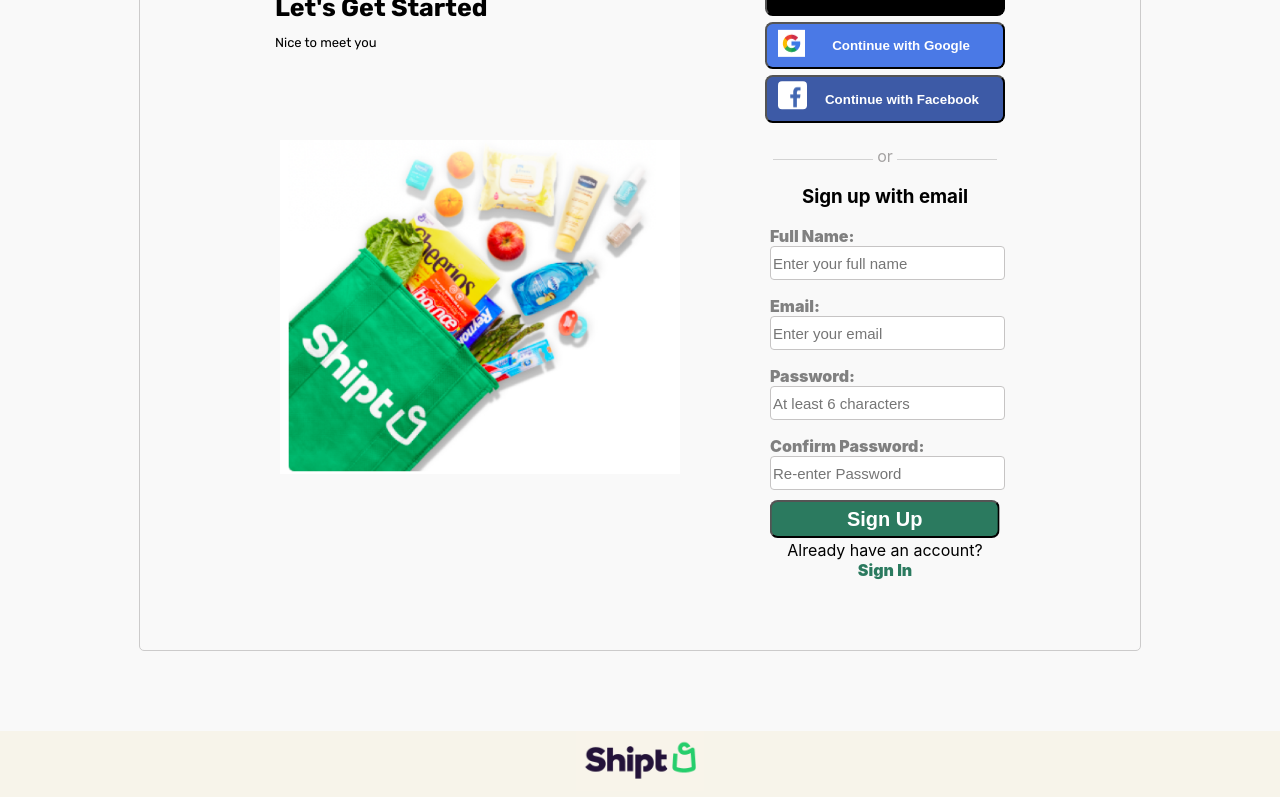
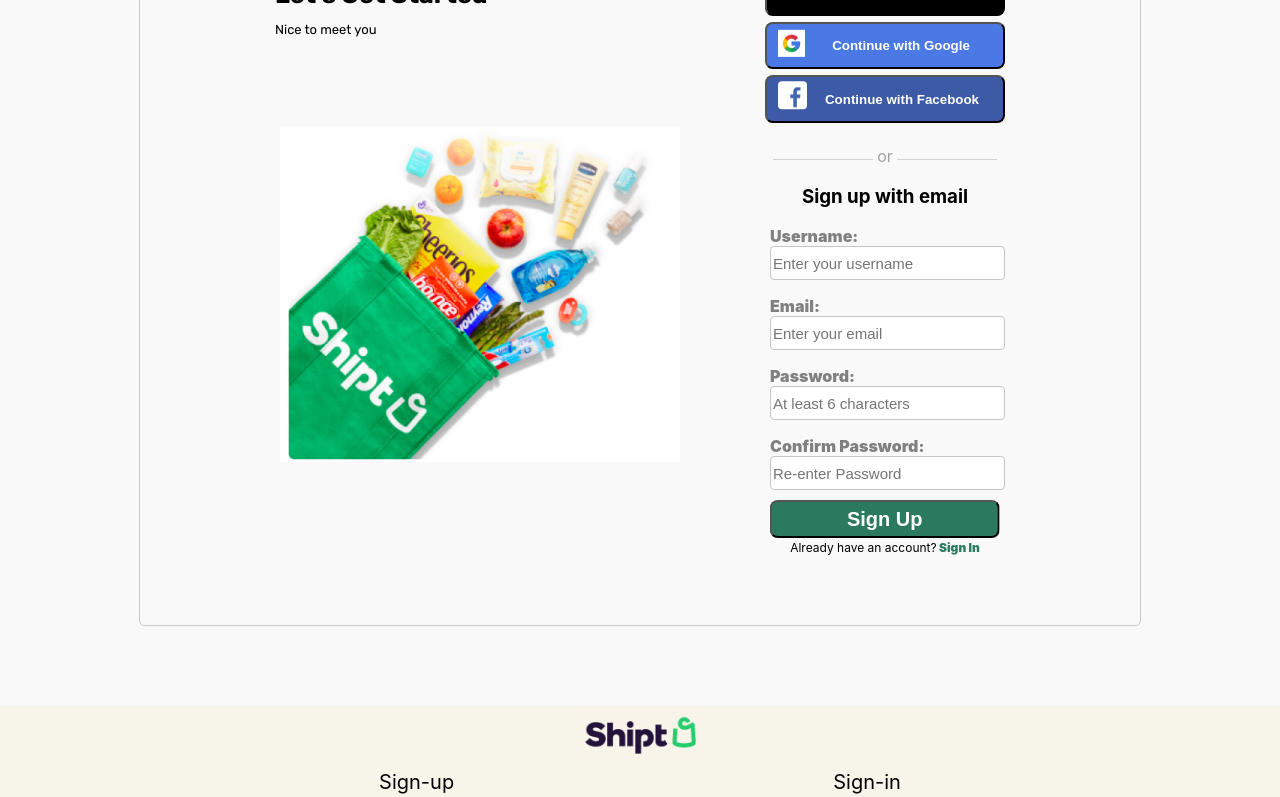
Before and after one commit to IdiaAmeen/Shipt, a React (Create React App) app in the folder client/: page /sign-up in a window 1280 px wide. Shown: the part 381-1178 px from the top of the page. Built offline with nearby package versions, Linux system fonts and the light colour scheme; no server answers.

Commit message:
updated singup signin page css

```diff
--- a/client/src/Components/AccountMenu/ShoppingList/ShoppingList.css
+++ b/client/src/Components/AccountMenu/ShoppingList/ShoppingList.css
@@ -25,7 +25,7 @@
   padding: 5px;
   width: 90vw;
   max-width: 600px;
-  min-height: 700px;
+  min-height: 430px;
   height: inherit;
   border-radius: 10px;
   border: 2px solid rgba(0, 0, 0, 0.2);
--- a/client/src/Components/Credentials/Sign-in.jsx
+++ b/client/src/Components/Credentials/Sign-in.jsx
@@ -61,7 +61,6 @@
                 <div className="sign-in-area">
                   <StaticButtons />
 
-
                   <div className="signUp-signIn-separator">
                     <div className="signUp-signIn-or">
                       <span className="signUp-signIn-divider"></span>{" "}
@@ -113,7 +112,7 @@
                   <button className="post-button" onClick={signInAndRedirect}>
                     Log in
                   </button>
-                  <div style={{ paddingBottom: "20px" }}>
+                  <div style={{ paddingBottom: "20px", fontSize: "12px" }}>
                     Don't have an account?
                     <Link
                       to="/sign-up"
--- a/client/src/Components/Credentials/Sign-up.jsx
+++ b/client/src/Components/Credentials/Sign-up.jsx
@@ -73,10 +73,10 @@
 
                   <div className="sign-up-input">
                     <h3>Sign up with email</h3>
-                    <p className="inputField">Full Name:</p>
+                    <p className="inputField">Username:</p>
                     <input
                       type="text"
-                      placeholder="Enter your full name"
+                      placeholder="Enter your username"
                       className="inputBox"
                       onChange={(e) => setUserName(e.target.value)}
                     ></input>
@@ -111,7 +111,7 @@
                   <button className="post-button" onClick={callSignUp}>
                     Sign Up
                   </button>
-                  <div style={{ paddingBottom: "20px" }}>
+                  <div style={{ paddingBottom: "20px", fontSize: "12px" }}>
                     Already have an account?
                     <Link
                       to="/sign-in"
```
